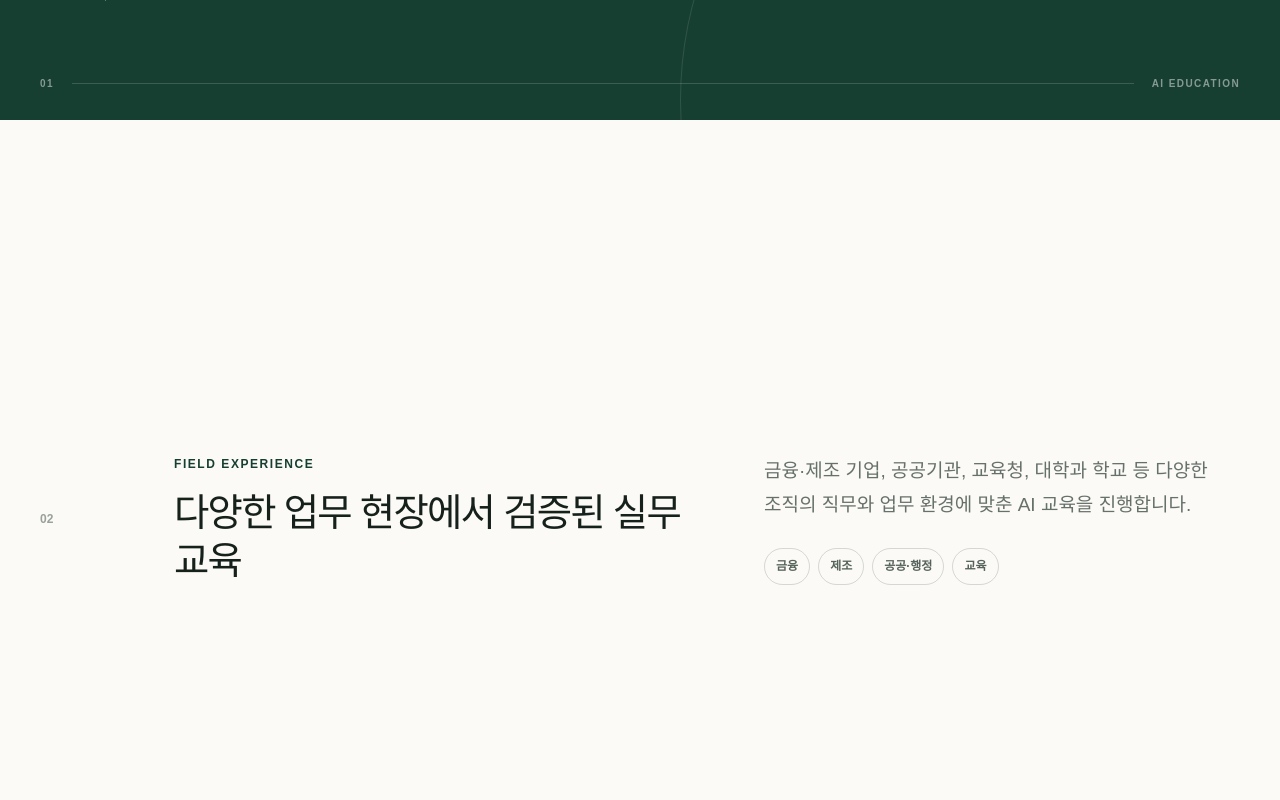
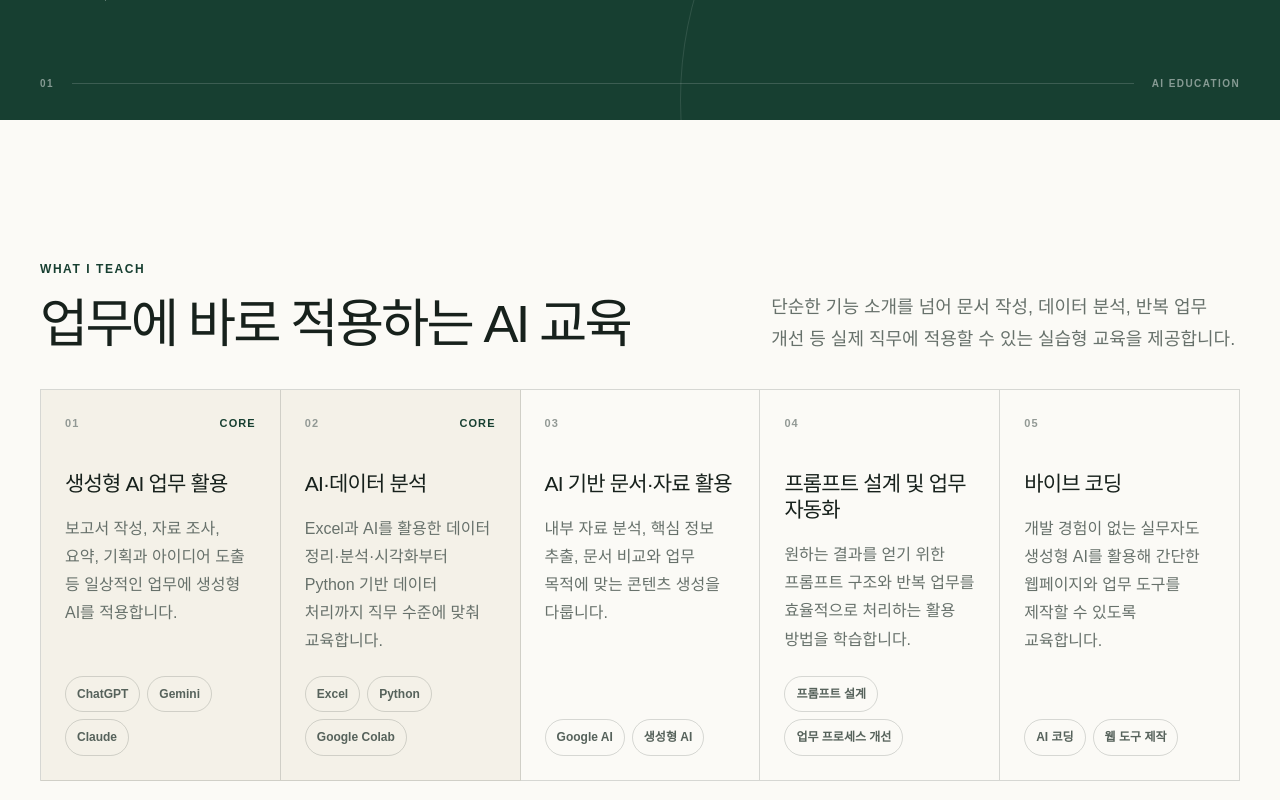
Before and after one commit to Aydencompany/Aydencompany.github.io, a Next.js app: page / in a window 1280 px wide. Shown: the part 700-1500 px from the top of the page. Built offline with nearby package versions, Linux system fonts and the light colour scheme.

Commit message:
Remove field experience section

```diff
--- a/app/globals.css
+++ b/app/globals.css
@@ -360,54 +360,12 @@ figure {
   background: rgba(255, 255, 255, 0.16);
 }
 
-.proof-section {
-  display: grid;
-  grid-template-columns: 70px minmax(0, 1.05fr) minmax(360px, 0.95fr);
-  gap: clamp(28px, 5vw, 90px);
-  align-items: start;
-  width: min(100% - 80px, 1380px);
-  margin: 0 auto;
-  padding: 80px 0;
-  border-bottom: 1px solid var(--line);
-}
-
-.section-number {
-  color: #99a19d;
-  font-size: 12px;
-  font-weight: 800;
-}
-
-.proof-heading .section-kicker,
 .education-section .section-kicker,
 .method-section .section-kicker,
 .about-section .section-kicker {
   color: var(--green);
 }
 
-.proof-heading h2 {
-  max-width: 520px;
-  margin-top: 14px;
-  font-size: clamp(28px, 3vw, 43px);
-  letter-spacing: -0.045em;
-  line-height: 1.25;
-  word-break: keep-all;
-}
-
-.proof-copy > p {
-  color: var(--muted);
-  font-size: 19px;
-  line-height: 1.78;
-  word-break: keep-all;
-}
-
-.field-tags {
-  display: flex;
-  flex-wrap: wrap;
-  gap: 8px;
-  margin-top: 26px;
-}
-
-.field-tags span,
 .tool-tags span {
   padding: 7px 11px;
   border: 1px solid var(--line);
@@ -1130,8 +1088,7 @@ footer p:last-child {
 
 @media (max-width: 1100px) {
   .site-header,
-  .hero-grid,
-  .proof-section {
+  .hero-grid {
     width: min(100% - 48px, 1380px);
   }
 
@@ -1142,11 +1099,6 @@ footer p:last-child {
 
   .hero-note {
     display: none;
-  }
-
-  .proof-section {
-    grid-template-columns: 45px 1fr 1fr;
-    gap: 28px;
   }
 
   .section {
@@ -1267,20 +1219,6 @@ footer p:last-child {
     left: 20px;
   }
 
-  .proof-section {
-    grid-template-columns: 1fr;
-    width: calc(100% - 40px);
-    padding: 68px 0;
-  }
-
-  .section-number {
-    display: none;
-  }
-
-  .proof-copy > p {
-    font-size: 15px;
-  }
-
   .section {
     padding: 88px 20px;
   }
@@ -1446,7 +1384,6 @@ footer p:last-child {
   }
 
   .hero,
-  .proof-section,
   .education-section,
   .programs-section,
   .method-section,
@@ -1456,7 +1393,6 @@ footer p:last-child {
     scroll-snap-stop: always;
   }
 
-  .proof-section,
   .section {
     min-height: 100svh;
   }
@@ -1473,12 +1409,6 @@ footer p:last-child {
     padding-bottom: clamp(56px, 7vh, 82px);
   }
 
-  .proof-section {
-    align-items: center;
-    padding-top: 7vh;
-    padding-bottom: 7vh;
-  }
-
   .section-heading {
     margin-bottom: 34px;
   }
--- a/app/page.tsx
+++ b/app/page.tsx
@@ -253,26 +253,6 @@ export default function Home() {
           <span>01</span>
           <div />
           <span>AI EDUCATION</span>
-        </div>
-      </section>
-
-      <section className="proof-section" aria-labelledby="proof-title">
-        <div className="section-number">02</div>
-        <div className="proof-heading">
-          <p className="section-kicker">FIELD EXPERIENCE</p>
-          <h2 id="proof-title">다양한 업무 현장에서 검증된 실무 교육</h2>
-        </div>
-        <div className="proof-copy">
-          <p>
-            금융·제조 기업, 공공기관, 교육청, 대학과 학교 등 다양한 조직의
-            직무와 업무 환경에 맞춘 AI 교육을 진행합니다.
-          </p>
-          <div className="field-tags" aria-label="주요 교육 현장">
-            <span>금융</span>
-            <span>제조</span>
-            <span>공공·행정</span>
-            <span>교육</span>
-          </div>
         </div>
       </section>
 
```
